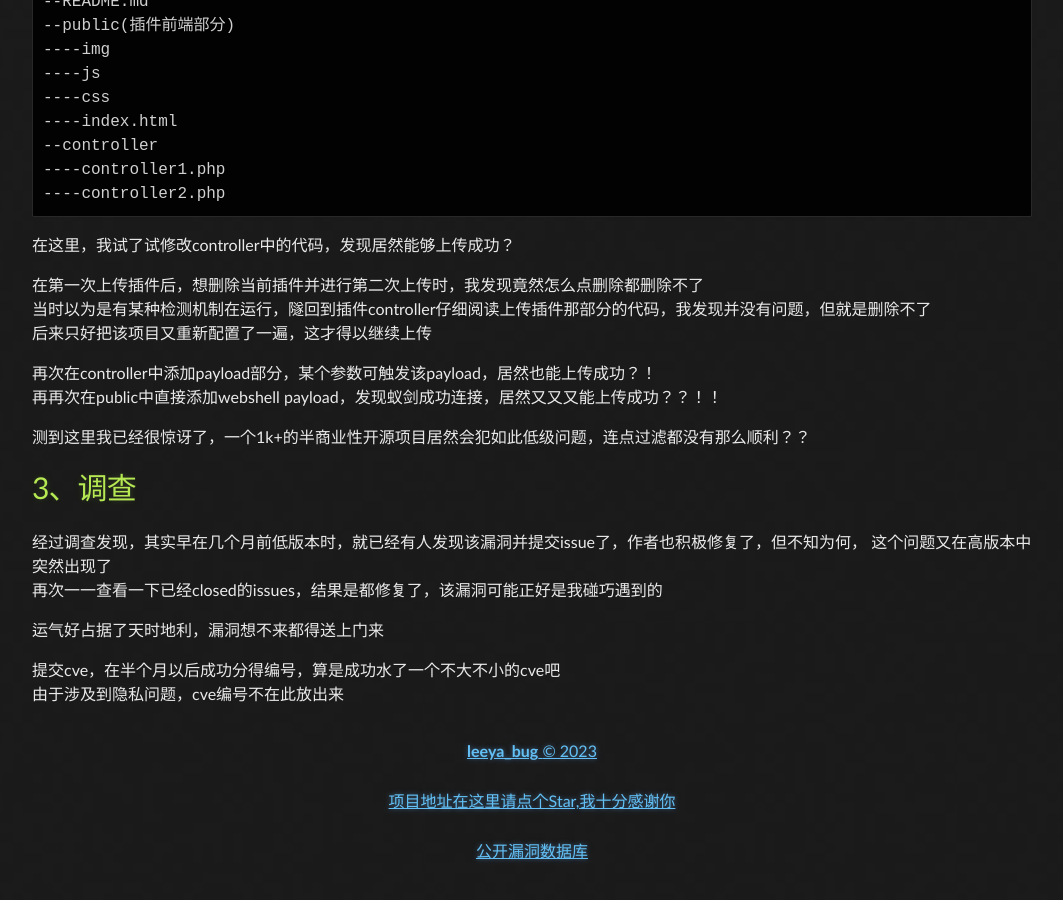
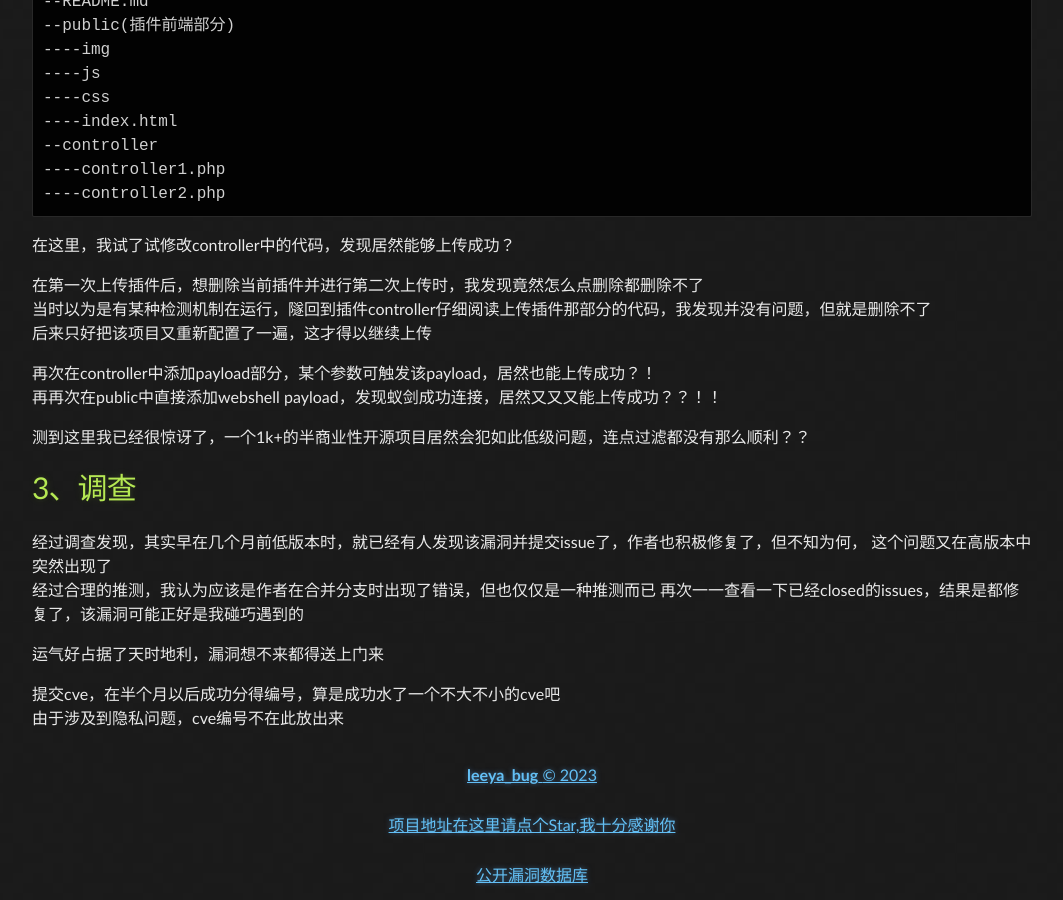
Before and after one commit to Leeyangee/leeyangee.github.io, a Jekyll site: the page built from _posts/2023-06-25-CVE实战 经典快速挖掘1k+Stars国产开源项目0day漏洞.md, in a window 1280 px wide and 900 px high, scrolled down 974 px. Shown: the whole window, without its empty margins (108-1171 px from the left). Built offline with Jekyll 4.4.1, drawn with Linux system fonts in a browser that asks for light colours; before the commit the page ends 1850 px from its top, so only the background shows below that.

Commit message:
Update 2023-06-25-CVE实战 经典快速挖掘1k+Stars国产开源项目0day漏洞.md

```diff
--- a/_posts/2023-06-25-CVE实战 经典快速挖掘1k+Stars国产开源项目0day漏洞.md
+++ b/_posts/2023-06-25-CVE实战 经典快速挖掘1k+Stars国产开源项目0day漏洞.md
@@ -52,6 +52,7 @@ published: true
 
 # [](#header-1)3、调查
 经过调查发现，其实早在几个月前低版本时，就已经有人发现该漏洞并提交issue了，作者也积极修复了，但不知为何， 这个问题又在高版本中突然出现了
+经过合理的推测，我认为应该是作者在合并分支时出现了错误，但也仅仅是一种推测而已
 再次一一查看一下已经closed的issues，结果是都修复了，该漏洞可能正好是我碰巧遇到的
 
 运气好占据了天时地利，漏洞想不来都得送上门来
```
